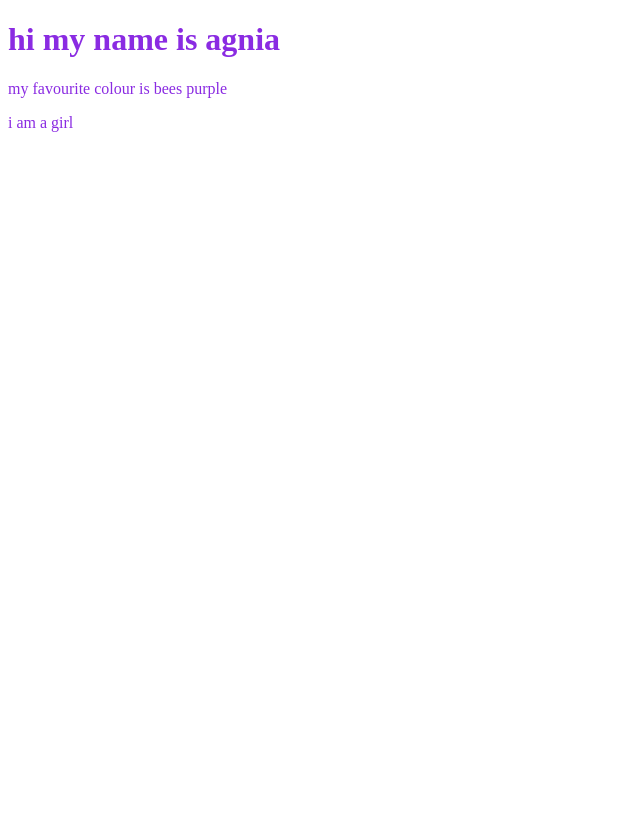
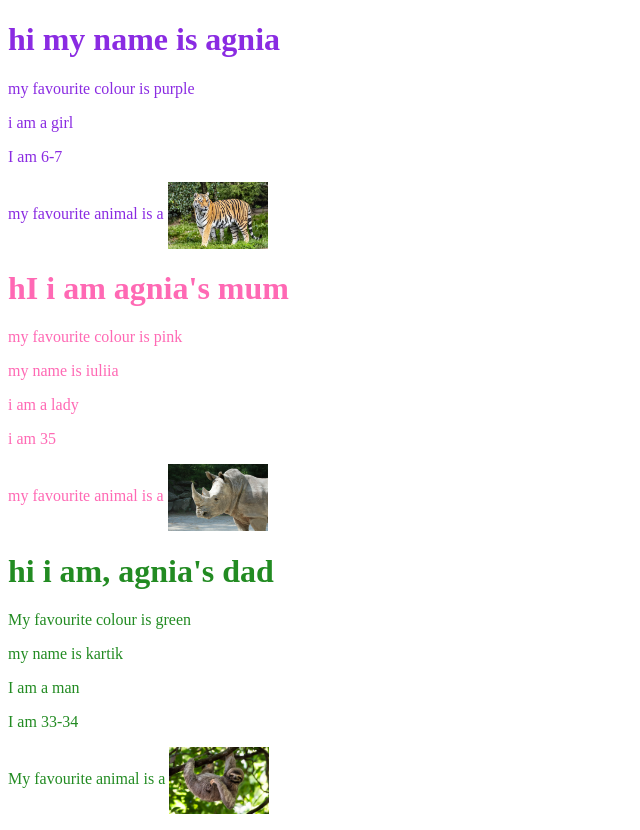
Before and after one commit to pure-zero/agnias-website, a plain HTML site: page index.html in a window 1280 px wide. Shown: the whole page, without its empty margins (0-640 px from the left). Before the commit the page ends 800 px from the top, so only its background shows below. Drawn offline with Linux system fonts and the light colour scheme.

Commit message:
feat: added pictures and parents

```diff
--- a/index.html
+++ b/index.html
@@ -1,8 +1,28 @@
 <!DOCTYPE html>
     <head></head>
-    <body style="color:blueviolet">
-        <h1>hi my name is agnia</h1>
-        <p>my favourite colour is  bees purple </p>
-        <p>i am a girl</p>
+    <body>
+        <div style="color:blueviolet">
+            <h1>hi my name is agnia</h1>
+            <p>my favourite colour is purple </p>
+            <p>i am a girl</p>
+            <p>I am 6-7</p>
+            <p>my favourite animal is a <img src="tiger.webp" width="100px" style="vertical-align: middle;"/></p>
+        </div>
+        <div style="color: hotpink;">
+            <h1 style="font-family: serif;">hI i am agnia's mum</h1>
+            <p>my favourite colour is  pink</p>
+            <p>my name is iuliia</p>
+            <p>i am a lady</p>
+            <p>i am 35</p>
+            <p>my favourite animal is a <img src="rhino.jpeg" width="100px" style="vertical-align: middle;"/></p>
+        </div>
+        <div style="color:forestgreen">
+            <h1>hi i am, agnia's  dad</h1>
+            <p>My favourite colour is green</p>
+            <p>my name is kartik</p>
+            <p>I am a man</p>
+            <p>I am 33-34</p>
+            <p>My favourite animal is a <img src="sloth.jpeg" width="100px" style="vertical-align: middle;"/></p>
+        </div>
     </body>
 </html>
```
Also changed, not shown: rhino.jpeg (added), sloth.jpeg (added), tiger.webp (added).
